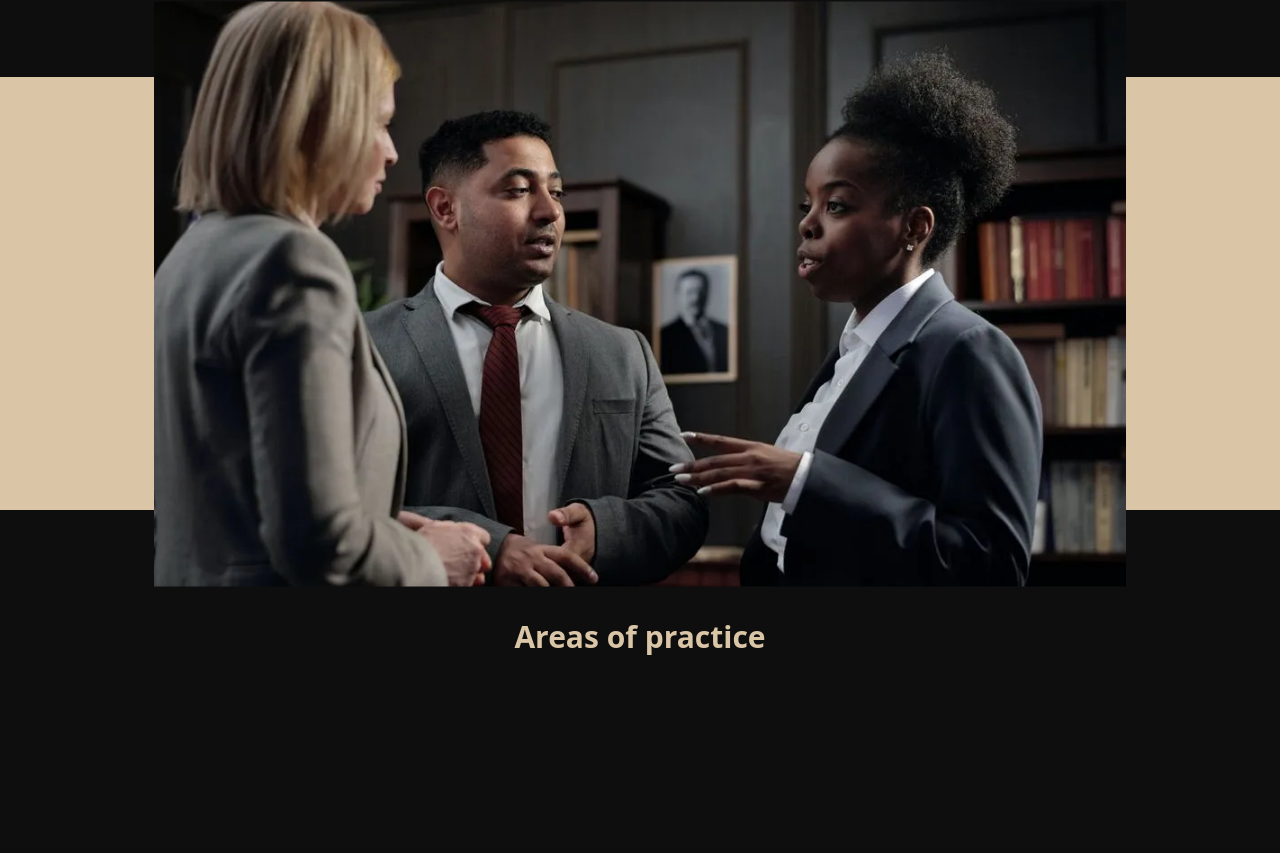
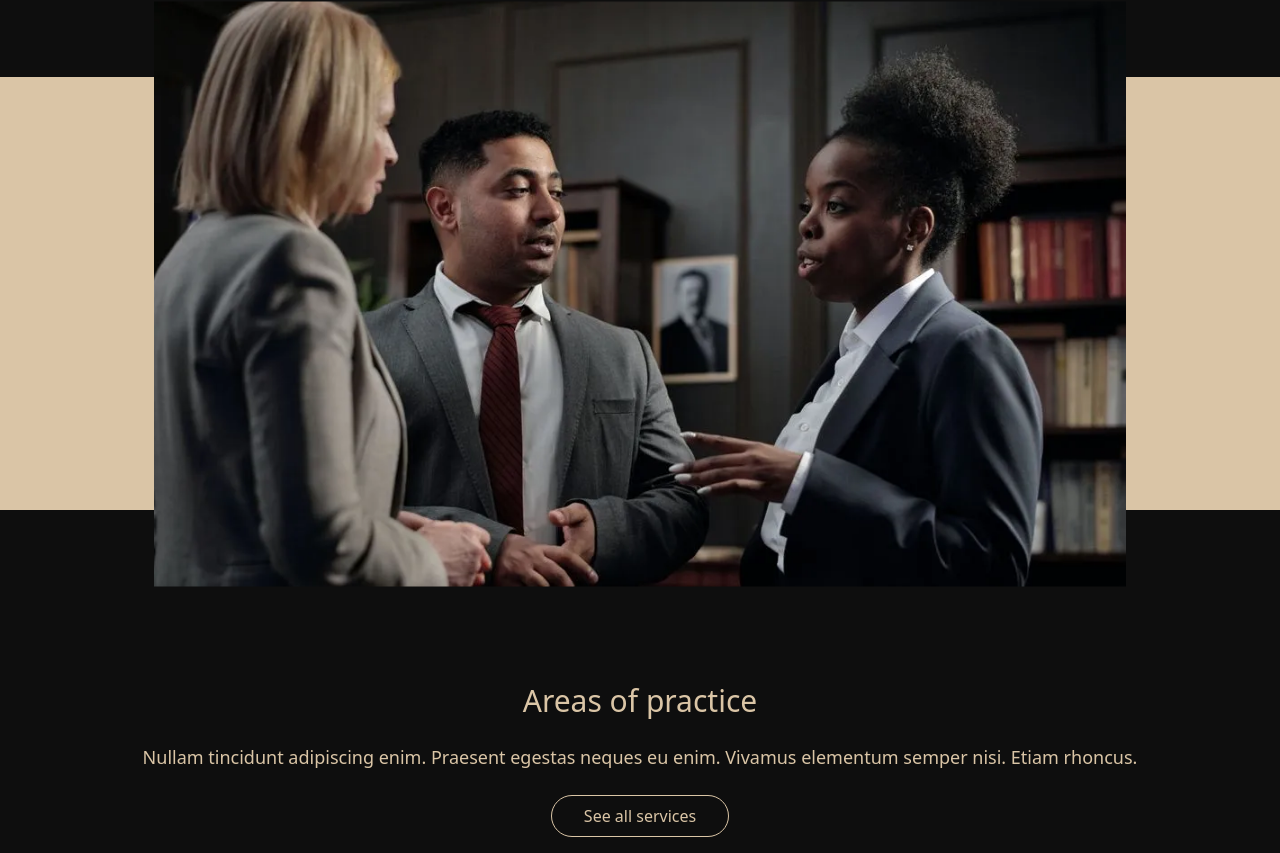
Before and after one commit to seesmof/Specter-Legal-Website, a React (Vite) app: page / in a window 1280 px wide. Shown: the part 730-1583 px from the top of the page. Before the commit the page ends 1387 px from the top, so only its background shows below. Built offline with nearby package versions, Linux system fonts and the light colour scheme.

Commit message:
modified Areas.jsx and index.css

```diff
--- a/src/components/Areas.jsx
+++ b/src/components/Areas.jsx
@@ -3,7 +3,16 @@ import React from "react";
 const Areas = () => {
   return (
     <div>
-      <h2 className="heading">Areas of practice</h2>
+      <div className="flex flex-col items-center p-4 pt-16 text-center">
+        <h2 className="text-3xl">Areas of practice</h2>
+        <p className="py-6 text-lg">
+          Nullam tincidunt adipiscing enim. Praesent egestas neques eu enim.
+          Vivamus elementum semper nisi. Etiam rhoncus.
+        </p>
+        <a href="#" className="button px-8">
+          See all services
+        </a>
+      </div>
     </div>
   );
 };
--- a/src/index.css
+++ b/src/index.css
@@ -6,7 +6,4 @@
   .button {
     @apply rounded-full border border-accent bg-background p-2 px-4 duration-300 hover:bg-accent/20;
   }
-  .heading {
-    @apply text-center text-3xl font-bold;
-  }
 }
```
